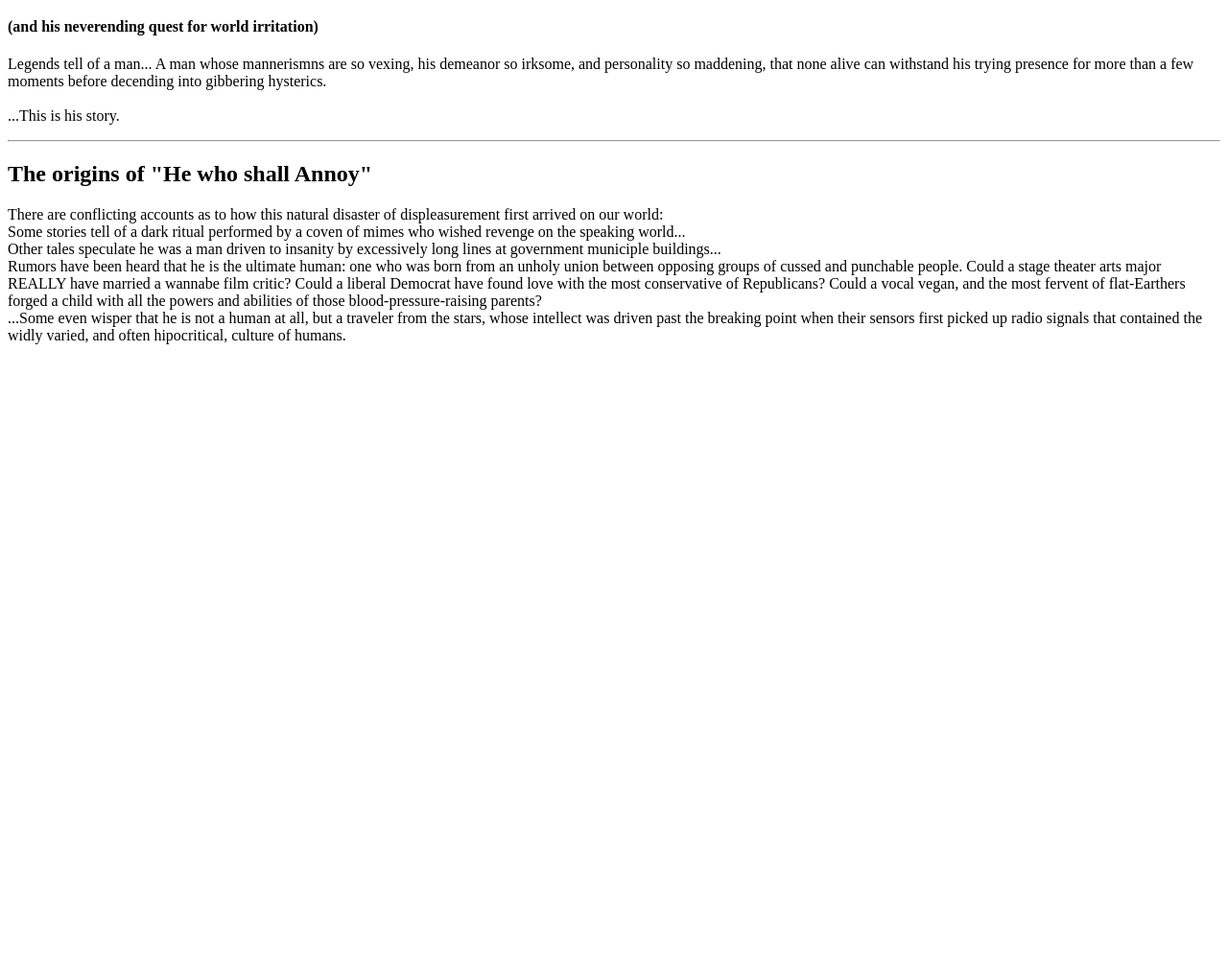
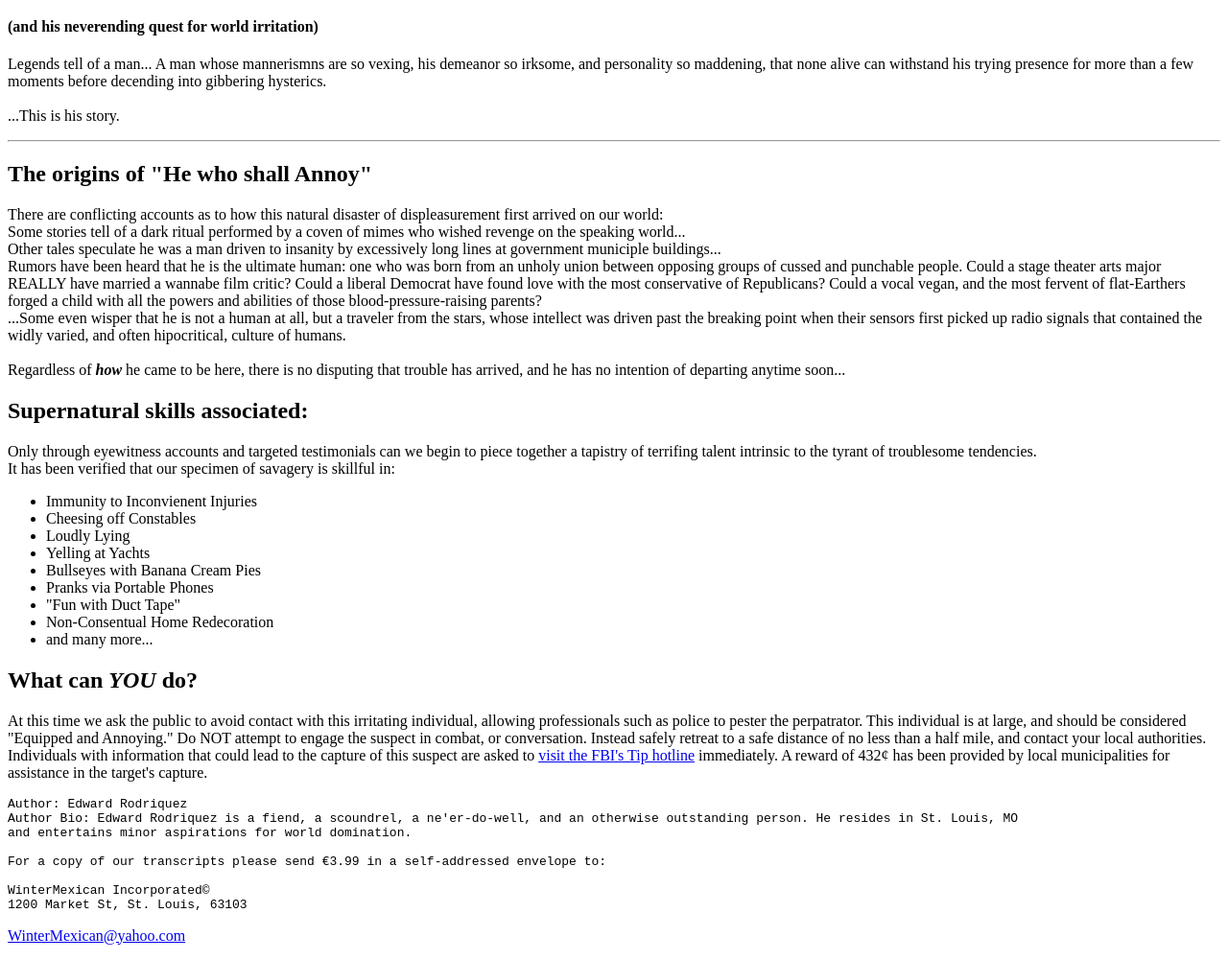
Before and after one commit to Ed-Rod-Quez-TheGreat/html-me-something, a plain HTML site: page index.html in a window 1280 px wide. Shown: the part 61-1062 px from the top of the page at 96% size. Before the commit the page ends 800 px from the top, so only its background shows below. Drawn offline with Linux system fonts and the light colour scheme.

Commit message:
finished article, need to add img tags, photo stock added

```diff
--- a/index.html
+++ b/index.html
@@ -2,10 +2,10 @@
 
 <html>
 	<head>
-		<title>Mythical Myth, or Legendary Legend?</title>
+		<title>Mythical Myth or Legendary Legend?</title>
 	</head>
 
-	<body>
+	<body><main>
 		<header>
 			<h1>The tale of Edward the Annoying</h1>
 			<h4>(and his neverending quest for world irritation)</h4>
@@ -14,13 +14,47 @@
 		</p>
 
 		<hr> <!-- THEMEATIC LINE BREAK! -->
+		<article>
+		<h2> The origins of "He who shall Annoy"</h2>
 
-		<h2> The origins of "He who shall Annoy"</h2>
-		<p> There are conflicting accounts as to how this natural disaster of displeasurement first arrived on our world:<br> Some stories tell of a dark ritual performed by a coven of mimes who wished revenge on the speaking world... <br>Other tales speculate he was a man driven to insanity by excessively long lines at government municiple buildings... <br>Rumors have been heard that he is the ultimate human: one who was born from an unholy union between opposing groups of cussed and punchable people. Could a stage theater arts major REALLY have married a wannabe film critic? Could a liberal Democrat have found love with the most conservative of Republicans? Could a vocal vegan, and the most fervent of flat-Earthers forged a child with all the powers and abilities of those blood-pressure-raising parents?<br>...Some even wisper that he is not a human at all, but a traveler from the stars, whose intellect was driven past the breaking point when their sensors first picked up radio signals that contained the widly varied, and often hipocritical, culture of humans.<br><br>
+		<p> There are conflicting accounts as to how this natural disaster of displeasurement first arrived on our world:<br> Some stories tell of a dark ritual performed by a coven of mimes who wished revenge on the speaking world... <br>Other tales speculate he was a man driven to insanity by excessively long lines at government municiple buildings... <br>Rumors have been heard that he is the ultimate human: one who was born from an unholy union between opposing groups of cussed and punchable people. Could a stage theater arts major REALLY have married a wannabe film critic? Could a liberal Democrat have found love with the most conservative of Republicans? Could a vocal vegan, and the most fervent of flat-Earthers forged a child with all the powers and abilities of those blood-pressure-raising parents?<br>...Some even wisper that he is not a human at all, but a traveler from the stars, whose intellect was driven past the breaking point when their sensors first picked up radio signals that contained the widly varied, and often hipocritical, culture of humans.<br><br>Regardless of <b><em>how </em></b> he came to be here, there is no disputing that trouble has arrived, and he has no intention of departing anytime soon...
 		</p>
+</article>
+
+<article>
+		<h2>Supernatural skills associated:</h2>
+
+		<p>Only through eyewitness accounts and targeted testimonials can we begin to piece together a tapistry of terrifing talent intrinsic to the tyrant of troublesome tendencies.<br> It has been verified that our specimen of savagery is skillful in:
+<ul>
+<li>Immunity to Inconvienent Injuries</li>
+<li>Cheesing off Constables</li>
+<li>Loudly Lying</li>
+<li>Yelling at Yachts</li>
+<li>Bullseyes with Banana Cream Pies</li>
+<li>Pranks via Portable Phones</li>
+<li>"Fun with Duct Tape"</li>
+<li>Non-Consentual Home Redecoration</li>
+<li>and many more...</li>
+</ul>		</p></article>
 
 
+<article><h2> What can <em>YOU</em> do?</h2>
+		<p>
+At this time we ask the public to avoid contact with this irritating individual, allowing professionals such as police to pester the perpatrator. This individual is at large, and should be considered "Equipped and Annoying." Do NOT attempt to engage the suspect in combat, or conversation. Instead safely retreat to a safe distance of no less than a half mile, and contact your local authorities. Individuals with information that could lead to the capture of this suspect are asked to <a href="https://www.fbi.gov/tips">visit the FBI's Tip hotline</a> immediately. A reward of 432&#162; has been provided by local municipalities for assistance in the target's capture.
+		</p>
+</article>
 
+<footer>
+  <pre>Author: Edward Rodriquez
+Author Bio: Edward Rodriquez is a fiend, a scoundrel, a ne'er-do-well, and an otherwise outstanding person. He resides in St. Louis, MO
+and entertains minor aspirations for world domination.
 
-	</body>
+For a copy of our transcripts please send &#8364;3.99 in a self-addressed envelope to:
+
+WinterMexican Incorporated&#169
+1200 Market St, St. Louis, 63103</pre>
+  <p><a href="mailto:WinterMexican@yahoo.com">WinterMexican@yahoo.com</a></p>
+</footer>
+
+	</main></body>
 </html>
```
Also changed, not shown: Assignment 4 Images/Ed-Rodriquez.jpg (added), Assignment 4 Images/PhoneAnger-alexandra-mirghe.jpg (added), Assignment 4 Images/ShadowEvil-peter-forster.jpg (added), Assignment 4 Images/noah-buscher-txHP_Xkwjeo-unsplash.jpg (added), 1 other file.
